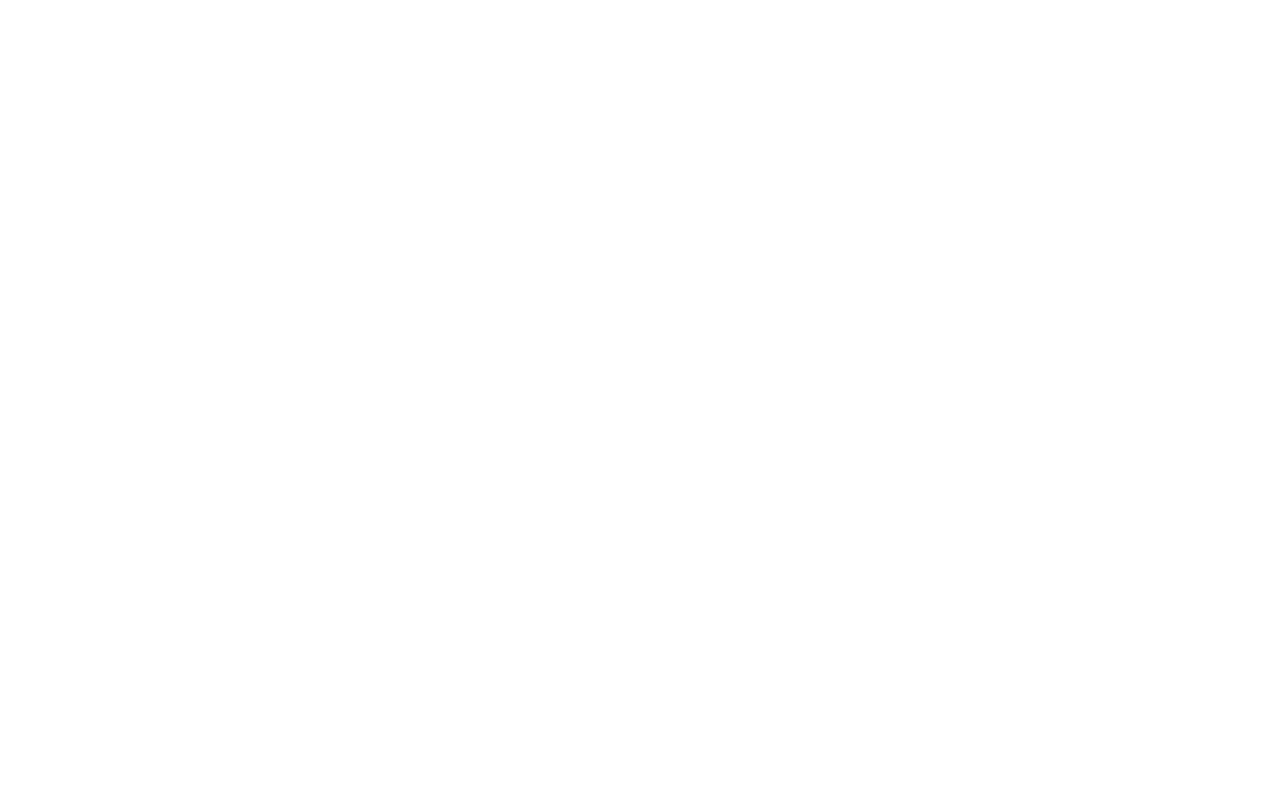
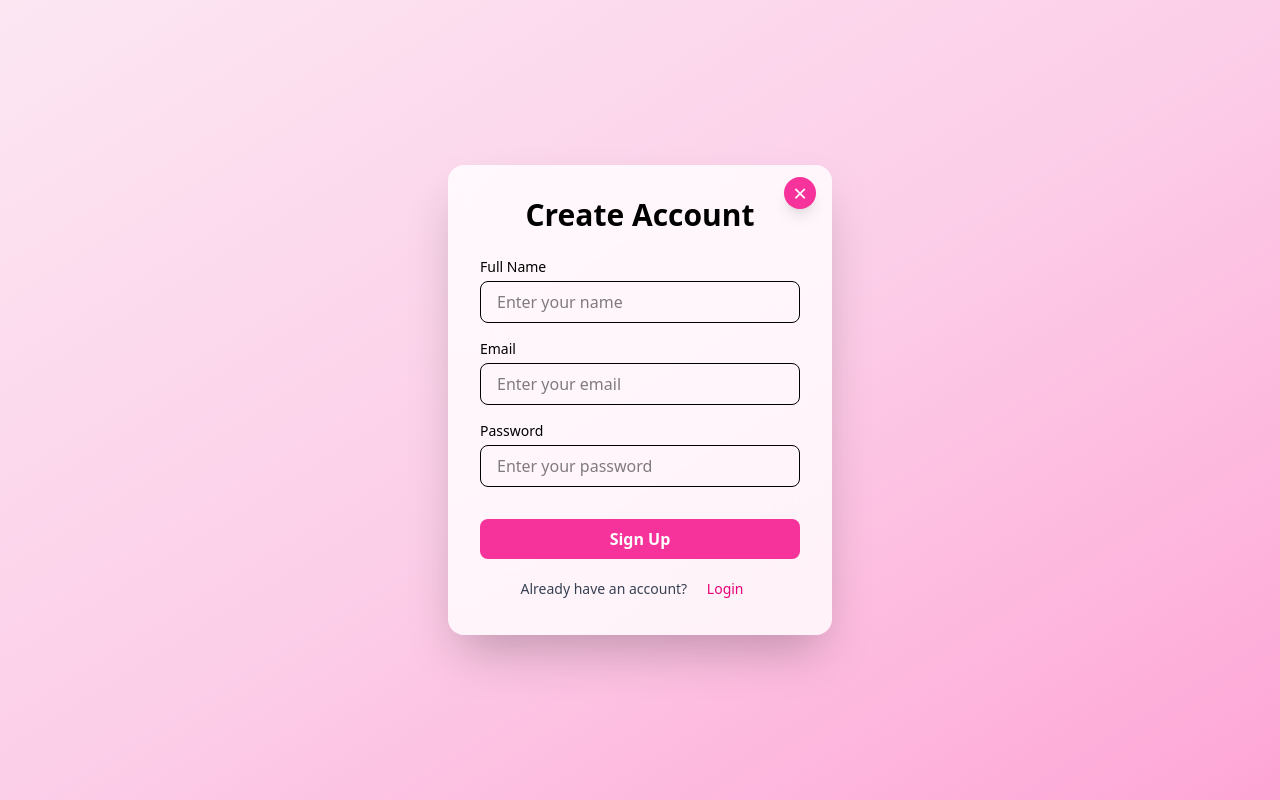
Before and after one commit to Niteshpandey80/BookStoreMern, a React app in the folder frontend/: page /signup in a window 1280 px wide. Before the commit this address had no page. Built offline with nearby package versions, Linux system fonts and the light colour scheme; the HTML template or start-up script is replaced by a standard one.

Commit message:
login form

```diff
--- a/frontend/package.json
+++ b/frontend/package.json
@@ -13,6 +13,7 @@
     "@tailwindcss/vite": "^4.1.13",
     "react": "^19.1.1",
     "react-dom": "^19.1.1",
+    "react-hook-form": "^7.65.0",
     "react-icons": "^5.5.0",
     "react-router-dom": "^7.9.2",
     "swiper": "^12.0.2"
--- a/frontend/src/App.jsx
+++ b/frontend/src/App.jsx
@@ -2,6 +2,7 @@
 import Home from './home/Home'
 import {Routes, Route} from 'react-router-dom'
 import Courses from './courses/Courses'
+import SignUp from './components/SignUp'
 
 const App = () => {
   return (
@@ -9,6 +10,7 @@
      <Routes>
       <Route path='/' element={<Home/>}/>
       <Route path='/course' element={<Courses/>} />
+      <Route path='/signup' element={<SignUp/>}/>
      </Routes>
     </>
   )
--- a/frontend/src/components/Banner.jsx
+++ b/frontend/src/components/Banner.jsx
@@ -1,6 +1,6 @@
 import React, { useState } from "react";
 import { FiMail } from "react-icons/fi";
-import img from "../assets/Banner.png";
+import img from "../assets/books.png";
 
 const Banner = () => {
   const [sinput, setSinput] = useState("");
@@ -10,7 +10,7 @@
       <div className="w-full md:w-1/2 flex flex-col justify-center space-y-6">
         <h1 className="text-gray-900 text-3xl md:text-4xl lg:text-5xl font-bold leading-snug mt-[30px] md:mt-0 ">
           Hello, welcome here to learn{" "}
-          <span className="text-[#DA07B9]">new everyday!!</span>
+          <span className="text-[#8681FF]">new everyday!!</span>
         </h1>
         <p className="text-gray-600 text-base md:text-lg lg:text-xl leading-relaxed">
           Lorem ipsum dolor sit amet, consectetur adipiscing elit, sed do
@@ -28,7 +28,7 @@
             onChange={(e) => setSinput(e.target.value)}
           />
         </div>
-        <button className="bg-[#DA07B9] text-white px-6 py-2 rounded-lg shadow-md hover:bg-[#b20696] transition w-fit">
+        <button className="bg-[#8681FF] text-white px-6 py-2 rounded-lg shadow-md hover:bg-[#8681FF] transition w-fit">
           Get Started
         </button>
         <div>
--- a/frontend/src/components/FreeBooks.jsx
+++ b/frontend/src/components/FreeBooks.jsx
@@ -8,7 +8,7 @@
 const FreeBooks = () => {
   return (
     <div className="p-6 bg-gradient-to-r from-[#DA07B9]/10 to-white">
-      <h1 className="text-2xl md:text-3xl font-bold ml-6 md:ml-20 mt-5 text-[#DA07B9]">
+      <h1 className="text-2xl md:text-3xl font-bold ml-6 md:ml-20 mt-5 text-[#8681FF]">
         Free Offered Courses
       </h1>
       <p className="ml-6 md:ml-20 text-base md:text-lg text-gray-700 max-w-3xl">
@@ -31,7 +31,7 @@
           .filter((book) => book.category === "free")
           .map((book) => (
             <SwiperSlide key={book.id}>
-              <div className="relative bg-white shadow-xl rounded-2xl overflow-hidden border border-[#DA07B9]/40 hover:shadow-2xl transition-all duration-500 w-[90%] mx-auto h-[420px] flex flex-col group">
+              <div className="relative bg-white shadow-xl rounded-2xl overflow-hidden border border-[#8681FF]/40 hover:shadow-2xl transition-all duration-500 w-[90%] mx-auto h-[420px] flex flex-col group">
 
                 {/* Image */}
                 <div className="relative">
@@ -41,7 +41,7 @@
                     className="w-full h-[220px] object-cover rounded-t-2xl transform group-hover:scale-105 transition duration-500"
                   />
                   <div className="absolute inset-0 bg-gradient-to-t from-black/60 to-transparent rounded-t-2xl" />
-                  <span className="absolute bottom-3 left-3 bg-[#DA07B9] text-white text-xs font-semibold px-3 py-1 rounded-full shadow-md">
+                  <span className="absolute bottom-3 left-3 bg-[#8681FF] text-white text-xs font-semibold px-3 py-1 rounded-full shadow-md">
                     Free Course
                   </span>
                 </div>
@@ -49,18 +49,18 @@
                 {/* Content */}
                 <div className="flex-1 flex flex-col justify-between p-4">
                   <div>
-                    <h2 className="text-lg font-bold text-[#DA07B9] line-clamp-2">
+                    <h2 className="text-lg font-bold text-[#8681FF] line-clamp-2">
                       {book.title}
                     </h2>
                     <p className="text-sm text-gray-600">By {book.name}</p>
                     <p className="text-sm mt-1">
                       Category:{" "}
-                      <span className="font-semibold text-[#DA07B9]">
+                      <span className="font-semibold text-[#8681FF]">
                         {book.category}
                       </span>
                     </p>
                   </div>
-                  <button className="mt-3 w-full py-2 bg-[#DA07B9] text-white rounded-lg font-semibold hover:bg-[#b30694] transition">
+                  <button className="mt-3 w-full py-2 bg-[#8681FF] text-white rounded-lg font-semibold hover:bg-[#b30694] transition">
                     Start Learning
                   </button>
                 </div>
--- a/frontend/src/components/Login.jsx
+++ b/frontend/src/components/Login.jsx
@@ -1,4 +1,5 @@
 import React from 'react'
+import { Link } from 'react-router-dom'
 
 const Login = ({onClose}) => {
   return (
@@ -23,7 +24,7 @@
           <button type='submit' className='bg-pink-500 text-white py-2 rounded-md transition'>Login</button>
         </form>
         <p className='text-center text-sm text-gray-600 mt-4'> Not registered?{" "}
-          <a href="#" className='text-pink-500 hover:underline'>Signup</a>
+          <Link to='/signup' className='text-pink-500 hover:underline'>Signup</Link>
         </p>
       </div>
     </div>
--- /dev/null
+++ b/frontend/src/components/SignUp.jsx
@@ -0,0 +1,60 @@
+import React, { useState } from "react";
+import { Link } from "react-router-dom";
+import Login from "./Login";
+
+const SignUp = () => {
+  const [showLogin , setShowLogin] = useState(false)
+  return (
+    <>
+    <div className="flex items-center justify-center h-screen w-screen bg-gradient-to-br from-pink-100 via-pink-200 to-pink-300">
+      <div className="bg-white/80 backdrop-blur-xl rounded-2xl shadow-2xl w-96 p-8 flex flex-col items-center">
+        <h1 className="text-3xl font-bold text-black mb-6">Create Account</h1>
+        <Link to="/"className="absolute right-4 top-3 bg-pink-500 hover:bg-pink-600 text-white rounded-full h-8 w-8 flex items-center justify-center text-2xl shadow-lg transition-all duration-300 hover:scale-110 hover:shadow-pink-300/50"> &times;</Link>
+
+        <form className="w-full flex flex-col gap-4">
+          <div>
+            <label className="block text-black-800 text-sm mb-1">Full Name</label>
+            <input
+              type="text"
+              placeholder="Enter your name"
+              className="w-full px-4 py-2 rounded-lg border border-black-300 focus:outline-none focus:ring-2 focus:ring-pink-400"
+            />
+          </div>
+          <div>
+            <label className="block text-black-800 text-sm mb-1">Email</label>
+            <input
+              type="email"
+              placeholder="Enter your email"
+              className="w-full px-4 py-2 rounded-lg border border-black-300 focus:outline-none focus:ring-2 focus:ring-pink-400"
+            />
+          </div>
+          <div>
+            <label className="block text-black-800 text-sm mb-1">Password</label>
+            <input
+              type="password"
+              placeholder="Enter your password"
+              className="w-full px-4 py-2 rounded-lg border border-black-300 focus:outline-none focus:ring-2 focus:ring-pink-400"
+            />
+          </div>
+          <button
+            type="submit"
+            className="mt-4 w-full bg-pink-500 hover:bg-pink-600 text-white font-semibold py-2 rounded-lg transition-all duration-300"
+          >
+            Sign Up
+          </button>
+        </form>
+        <p className="text-sm text-gray-700 mt-4">
+          Already have an account?{" "}
+         <button
+            onClick={()=>setShowLogin(true)} className=" text-pink-600 px-4 py-1 rounded-lg w-fit">
+              Login
+            </button>
+        </p>
+      </div>
+    </div>
+    {showLogin && <Login onClose={()=>setShowLogin(false)}/>}
+    </>
+  );
+};
+
+export default SignUp;
```
Also changed, not shown: frontend/src/assets/books.png (added), 1 other file (tests, documents, lock files or other folders).
